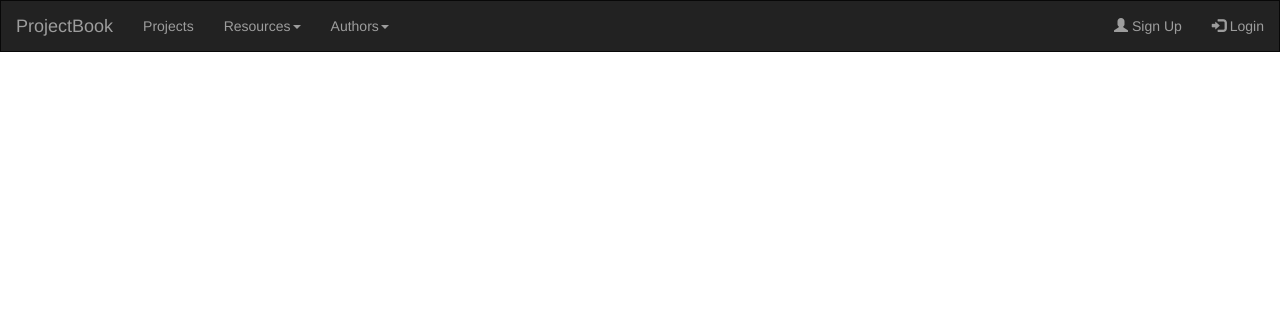
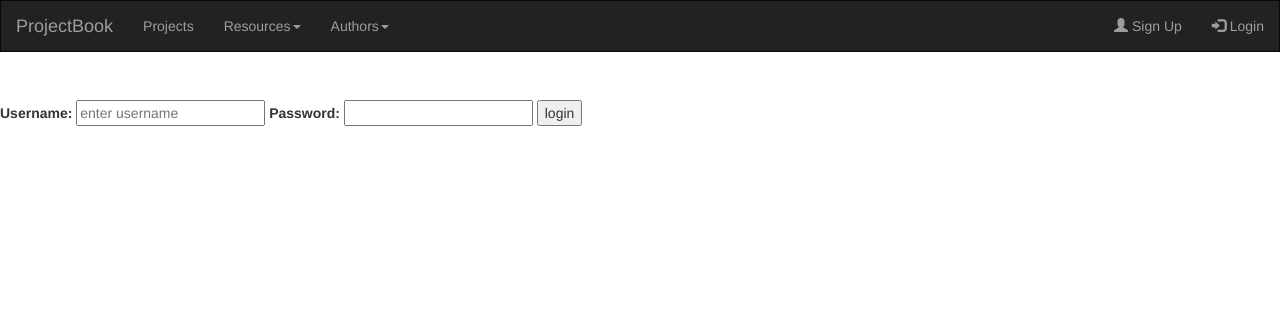
Before and after one commit to devwizard038/Project-Book-Django, a Django app: page /notes/user_login/ in a window 1280 px wide. Shown: the top 312 px of the page. Run offline with Django 3.2, Linux system fonts and the light colour scheme; some libraries are stand-ins or nearby versions.

Commit message:
html improvements
Co-Authored-By: Aditya Raman <ramanaditya@users.noreply.github.com>

```diff
--- a/static/style/base.css
+++ b/static/style/base.css
@@ -57,7 +57,11 @@ a:active{
   letter-spacing: 10px;
 }
 
+.container-login{
+	position:relative;
+	padding-top: 100px;
 
+}
 .navbar {
   width: 100%;
   position: fixed;
--- a/templates/notes/login.html
+++ b/templates/notes/login.html
@@ -1,7 +1,7 @@
 {% extends "notes/base.html" %}
 {% block body_block %}
 
-<div class="container">
+<div class="container-login">
   <form action="{% url 'notes:user_login' %}" method="post">
     {% csrf_token %}
     <label for="username">Username:</label>
```
Also changed, not shown: db.sqlite3.
